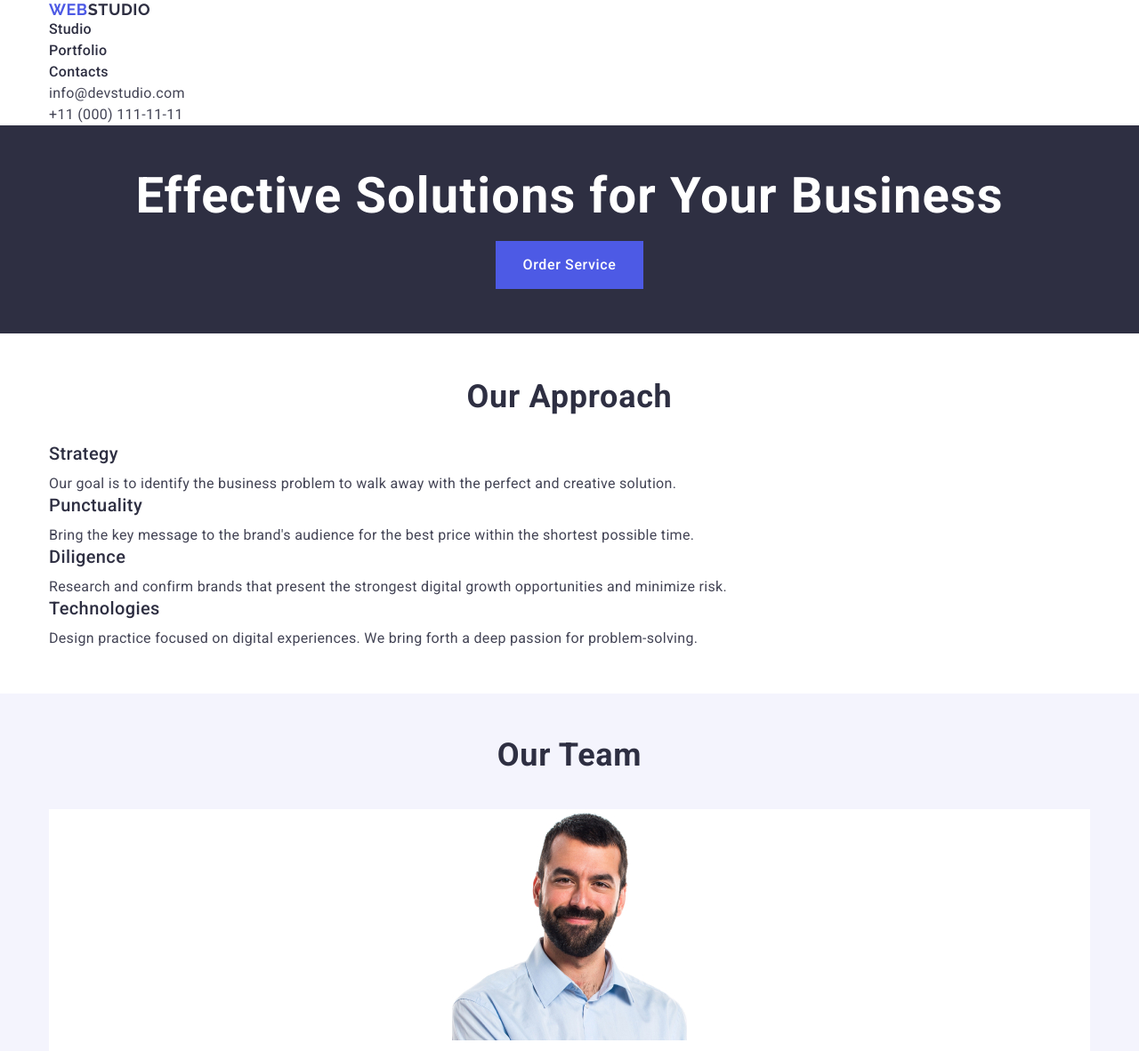
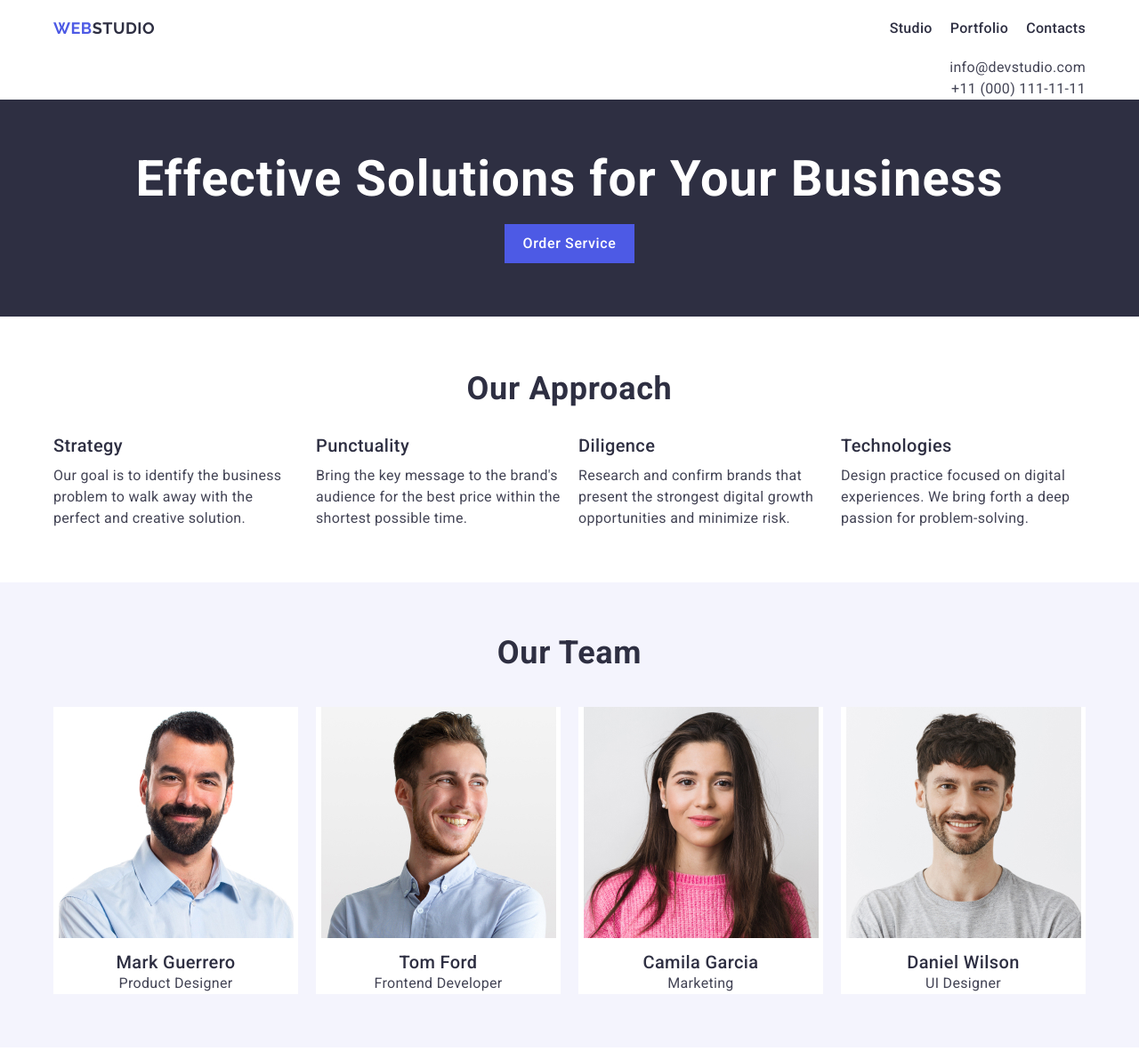
Before and after one commit to upamoba/goit-markup-hw-03, a plain HTML site: page index.html in a window 1280 px wide. Shown: the top 1182 px of the page at 89% size. Drawn offline with nearby package versions, Linux system fonts and the light colour scheme.

Commit message:
update style.css

```diff
--- a/css/style.css
+++ b/css/style.css
@@ -35,7 +35,8 @@ h3,
 h4,
 h5,
 h6,
-p {
+p,
+ul {
     margin: 0;
     padding: 0;
 }
@@ -51,13 +52,20 @@ img {
 .container {
     max-width: 1200px;
     margin: 0 auto;
-    padding: 0 15px;
+    padding: 0 20px;
 }
 .header {
 background-color: #ffffff;
 }
 a {text-decoration:none;}
+.section {
+    padding: 120px 0;
+}
 .nav {
+    display: flex;
+    justify-content: space-between;
+    align-items: center;
+    padding: 20px 0;
 
 }
 .logo-web {
@@ -77,6 +85,10 @@ font-family: "Raleway", sans-serif;
 
 .nav-list {
     list-style: none;
+    display: flex;
+        gap: 20px;
+        margin: 0;
+        padding: 0
 }
 
 .nav-link {
@@ -95,10 +107,13 @@ font-family: "Raleway", sans-serif;
 
 .contact-info {
     font-style: normal;
+    text-align: right;
 }
 
 .contact-list {
 list-style: none;
+margin: 0;
+    padding: 0;
 }
 
 .contact-link {
@@ -119,7 +134,7 @@ list-style: none;
       background-color: #2e2f42;
       text-align: center;
       color: #ffffff;
-        padding: 50px 0;
+    padding: 60px 20px;
   }
 
 
@@ -144,7 +159,7 @@ list-style: none;
     background-color: #4D5AE5;
     border: none;
     cursor: pointer;
-        padding: 15px 30px;
+     padding: 10px 20px;
 }
 
 .hero-btn:hover,
@@ -155,7 +170,7 @@ list-style: none;
 .approach {
     background-color:#ffffff ;
     text-align: center;
-        padding: 50px 0;
+    padding: 60px 20px;
 }
 
 .approach-title {
@@ -169,7 +184,13 @@ list-style: none;
     text-align: center;
 }
 .approach-list {
-    list-style: none;
+list-style: none;
+    display: flex;
+    justify-content: center;
+    gap: 20px;
+    flex-wrap: wrap;
+    margin: 0;
+    padding: 0;
 }
 
 .approach-item {
@@ -196,7 +217,7 @@ list-style: none;
 .team {
     text-align: center;
     background-color: #F4F4FD;
-    padding: 50px 0;
+    padding: 60px 20px;
 }
 .team-title{
 font-weight: 700;
@@ -206,12 +227,17 @@ color: #2E2F42;
 line-height: 1.11;
 letter-spacing: 0.02em;
 text-transform: capitalize;
-margin-bottom: 30px;
+margin-bottom: 40px;
 }
  .team-list {
 list-style: none;
-margin: 40px 0 0;
-justify-content: center;
+display: flex;
+    flex-wrap: wrap;
+    justify-content: center;
+    gap: 20px;
+    list-style: none;
+    margin: 0;
+    padding: 0;
         }
 .team-member {
 background-color: #ffffff;
@@ -241,7 +267,7 @@ background-color: #ffffff;
 .portfolio {
         text-align: center;
         background-color: #FFFFFF;
-        padding: 50px 0;
+        padding:60px 20px;
     }
 
 .portfollio-title{
@@ -255,16 +281,19 @@ background-color: #ffffff;
         text-transform: capitalize;
     }
 .portfolio-gallery {
-    display: flex;
+display: flex;
     flex-wrap: wrap;
     justify-content: center;
-
+    gap: 20px;
+    list-style: none;
+    margin: 0;
+    padding: 0;
 }
 .portfolio-item {
-    flex: 1 1 calc((100% - 60px) / 3);
     background-color: #FFFFFF;
-    overflow: hidden;
-    text-align: left;
+        text-align: left;
+        padding: 10px;
+        width: calc((100% - 80px) / 3);
 }
 .portfolio-title{
     font-weight: 500;
@@ -272,6 +301,7 @@ background-color: #ffffff;
     line-height: 1.2;
     letter-spacing: 0.02em;
     color: #2e2f42;
+    margin: 10px 0;
 }
 .portfolio-category {
     font-size: 16px;
@@ -285,7 +315,7 @@ footer {
     background-color: #2E2F42;
     color: #FFFFFF;
     font-family: "Roboto", sans-serif;
-    padding: 50px 0;
+    padding:40px 20px;
 }
 .logo {
     font-family: "Raleway", sans-serif;
```
